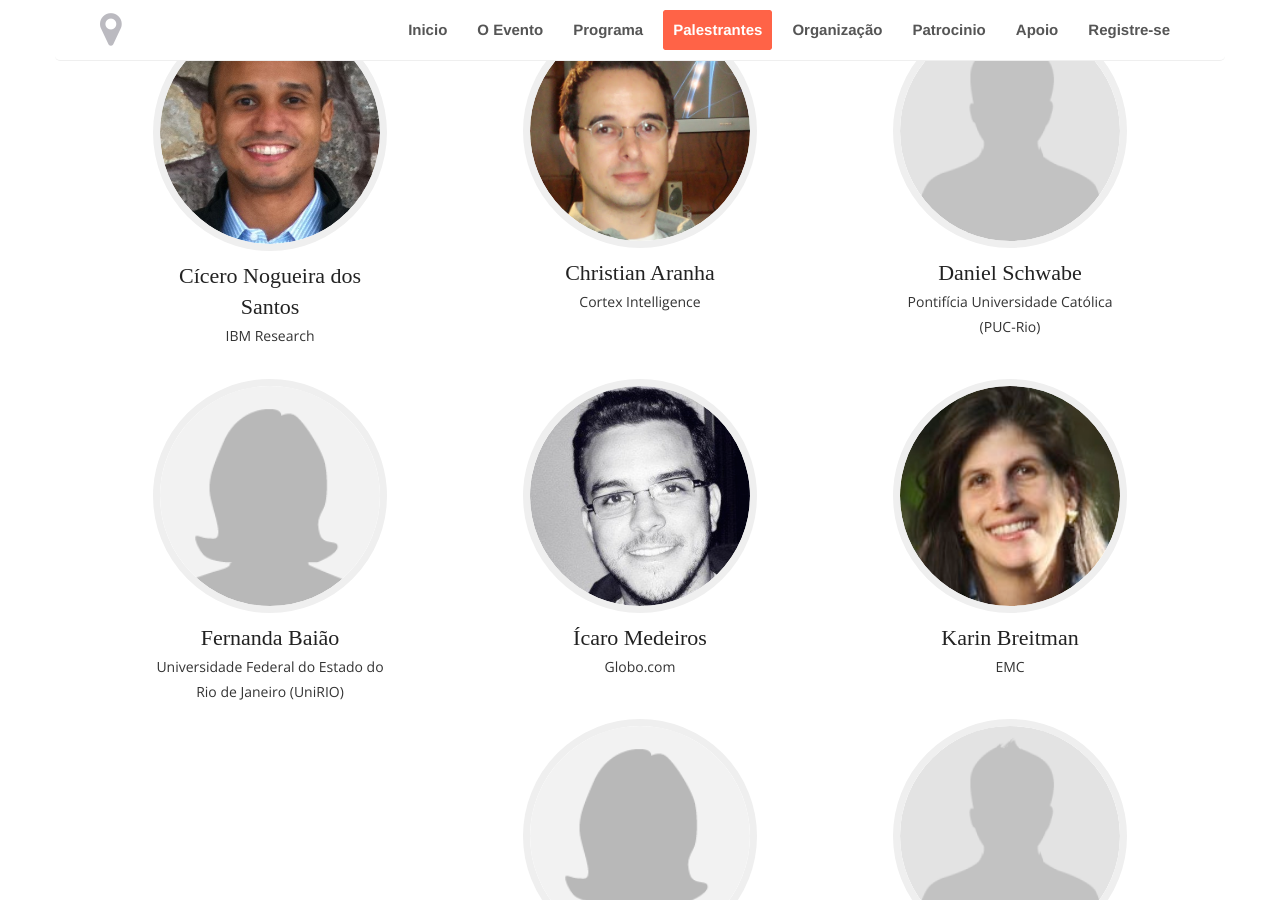
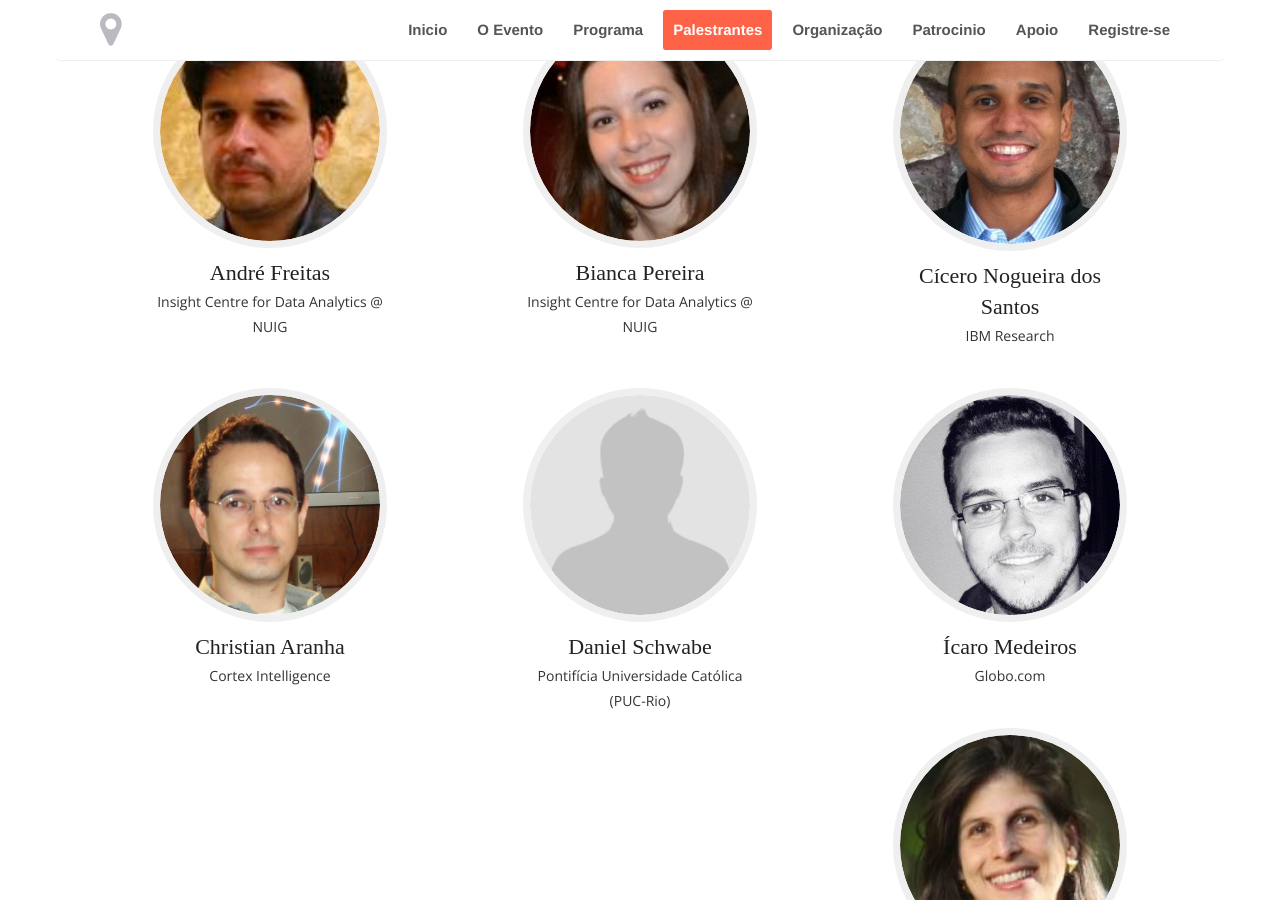
Before and after one commit to bianca-pereira/compsem.github.io, a Jekyll site: the page built from index.html, in a window 1280 px wide and 900 px high, scrolled down 3072 px. Built offline with Jekyll 4.4.1, drawn with Linux system fonts in a browser that asks for light colours; nearby versions of some CDN libraries; some web fonts are replaced; library files that are not in the unit come from our copies; some of the changed text lies outside the part shown.

Commit message:
Atualizando palestrantes

```diff
--- a/_layouts/default.html
+++ b/_layouts/default.html
@@ -326,6 +326,36 @@
 		    <div class="speaker">
 			<div class="speaker-info">
 			    <div class="speaker-photo">
+				<img src="images/speakers/andre_freitas.jpg" alt="André Freitas">
+			    </div>
+			    <div class="speaker-contacts">
+				<!--<a href="#" class="contact pull-left fa fa-linkedin"></a>-->
+				<a href="https://ie.linkedin.com/in/andrefreitas" class="contact pull-right fa fa-linkedin"></a>
+			    </div>
+			</div>
+			<h3>André Freitas</h3>
+			<p>Insight Centre for Data Analytics @ NUIG</p>
+		    </div>
+		</div>
+		<div class="col-md-4 col-sm-6">
+		    <div class="speaker">
+			<div class="speaker-info">
+			    <div class="speaker-photo">
+				<img src="images/speakers/bianca_pereira.jpg" alt="Bianca Pereira">
+			    </div>
+			    <div class="speaker-contacts">
+				<!--<a href="#" class="contact pull-left fa fa-linkedin"></a>-->
+				<a href="https://www.linkedin.com/in/biancaolipereira" class="contact pull-right fa fa-linkedin"></a>
+			    </div>
+			</div>
+			<h3>Bianca Pereira</h3>
+			<p>Insight Centre for Data Analytics @ NUIG</p>
+		    </div>
+		</div>
+		<div class="col-md-4 col-sm-6">
+		    <div class="speaker">
+			<div class="speaker-info">
+			    <div class="speaker-photo">
 				<img src="images/speakers/cicero.jpg" alt="Cícero Nogueira dos Santos">
 			    </div>
 			    <div class="speaker-contacts">
@@ -337,6 +367,7 @@
 			<p>IBM Research</p>
 		    </div>
 		</div>
+		<div>&nbsp;</div>
 		<div class="col-md-4 col-sm-6">
 		    <div class="speaker">
 			<div class="speaker-info">
@@ -367,23 +398,6 @@
 			<p>Pontifícia Universidade Católica (PUC-Rio)</p>
 		    </div>
 		</div>
-
-		<div>&nbsp;</div>
-		<div class="col-md-4 col-sm-6">
-		    <div class="speaker">
-			<div class="speaker-info">
-			    <div class="speaker-photo">
-				<img src="images/speakers/no_pic_w.png" alt="Fernanda Baião">
-			    </div>
-			    <div class="speaker-contacts">
-				<!--<a href="#" class="contact pull-left fa fa-linkedin"></a>-->
-				<!--<a href="#" class="contact pull-right fa fa-linkedin"></a>-->
-			    </div>
-			</div>
-			<h3>Fernanda Baião</h3>
-			<p>Universidade Federal do Estado do Rio de Janeiro (UniRIO)</p>
-		    </div>
-		</div>
 		<div class="col-md-4 col-sm-6">
 		    <div class="speaker">
 			<div class="speaker-info">
@@ -399,6 +413,7 @@
 			<p>Globo.com</p>
 		    </div>
 		</div>
+		<div>&nbsp;</div>
 		<div class="col-md-4 col-sm-6">
 		    <div class="speaker">
 			<div class="speaker-info">
@@ -414,7 +429,6 @@
 			<p>EMC</p>
 		    </div>
 		</div>
-		<div>&nbsp;</div>
 		<div class="col-md-4 col-sm-6">
 		     <div class="speaker">
 			<div class="speaker-info">
@@ -445,6 +459,7 @@
 			<p>Pontifícia Universidade Católica (PUC-Rio)</p>
 		    </div>
 		</div>
+		<div>&nbsp;</div>
 		<div class="col-md-4 col-sm-6">
 		    <div class="speaker">
 			<div class="speaker-info">
@@ -460,7 +475,6 @@
 			<p>Instituto Militar de Engenharia (IME)</p>
 		    </div>
 		</div>
-		<div>&nbsp;</div>
 		<div class="col-md-4 col-sm-6">
 		    <div class="speaker">
 			<div class="speaker-info">
@@ -490,38 +504,6 @@
 			<h3>Sérgio Serra</h3>
 			<p>Universidade Federal Rural do Rio de Janeiro (UFFRJ)</p>
 		    </div>
-		</div>
-		<div class="col-md-4 col-sm-6">
-			&nbsp;
-		   <!-- <div class="speaker">
-			<div class="speaker-info">
-			    <div class="speaker-photo">
-				<img src="images/speakers/no_pic_w.png" alt="Maria Cláudia Cavalcante">
-			    </div>
-			    <div class="speaker-contacts">
-				<a href="#" class="contact pull-left fa fa-linkedin"></a>
-				<a href="https://www.linkedin.com/pub/maria-claudia-cavalcanti/4/191/662" class="contact pull-right fa fa-linkedin"></a>
-			    </div>
-			</div>
-			<h3>Maria Cláudia Cavalcante</h3>
-			<p>Instituto Militar de Engenharia (IME)</p>
-		    </div >-->
-		</div>
-		<div class="col-md-4 col-sm-6">
-			&nbsp;
-		    <!--<div class="speaker">
-			<div class="speaker-info">
-			    <div class="speaker-photo">
-				<img src="images/speakers/no_pic.gif" alt="Sérgio Serra">
-			    </div>
-			    <div class="speaker-contacts">
-				<a href="#" class="contact pull-left fa fa-linkedin"></a>
-				<a href="http://br.linkedin.com/pub/sergio-serra/6/608/7a1" class="contact pull-right fa fa-linkedin"></a>
-			    </div>
-			</div>
-			<h3>Sérgio Serra</h3>
-			<p>Universidade Federal Rural do Rio de Janeiro (UFFRJ)</p>
-		    </div>-->
 		</div>
 	    </section>
 	    <!--==========-->
```
Also changed, not shown: other parts of _layouts/default.html (+1 -1 lines).
